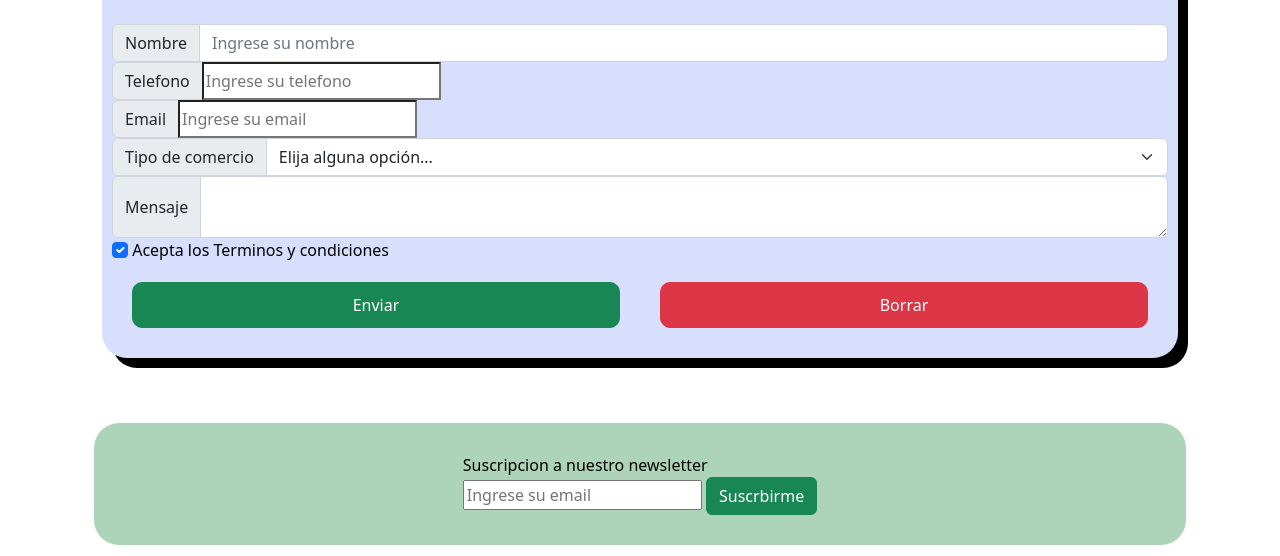
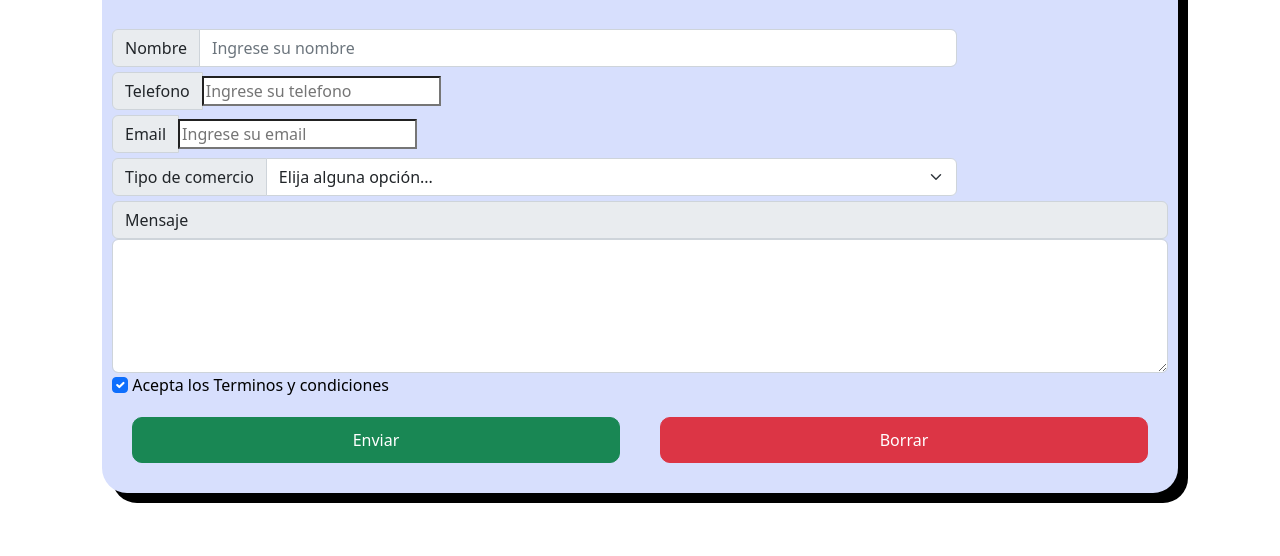
Before and after one commit to thelaw2k/curso_dw, a website: page pages/contacto.html in a window 1280 px wide. Shown: the part 994-1550 px from the top of the page. Drawn offline with nearby package versions, Linux system fonts and the light colour scheme.

Commit message:
Arreglado formulario de contacto

```diff
--- a/pages/contacto.html
+++ b/pages/contacto.html
@@ -90,9 +90,9 @@
                                 <option value="3">Industria</option>
                             </select>
                         </div>
-                        <div class="input-group">
+                        <div class="input group">
                             <span class="input-group-text">Mensaje</span>
-                            <textarea class="form-control" aria-label="With textarea"></textarea>
+                            <textarea class="form-control" aria-label="With textarea" rows="5"></textarea>
                         </div>
                         <div class="input group">
                             <input class="form-check-input" type="checkbox" value="" id="flexCheckDefault" checked>
--- a/scss/page/_contacto.scss
+++ b/scss/page/_contacto.scss
@@ -16,8 +16,6 @@
 .main__formContacto{
     display: flex;
     flex-direction: column;
-    align-items: space-evenly;
-    justify-content: space-evenly;
     max-width: 100%;
     margin: 20px;
     padding: 10px;
@@ -37,4 +35,17 @@
             display: grid;
             grid-template-columns: 1fr 1fr;
         }
+
+        & .input-group {
+            width: 80%;
+            margin: 5px 0px 5px 0px;
+            align-items: center;
+
+        }
 }
+
+@media screen and (max-width: 800px) {
+    .main__formContacto{
+        max-width: 100%;
+    }
+}
```
Also changed, not shown: css/style.css.
